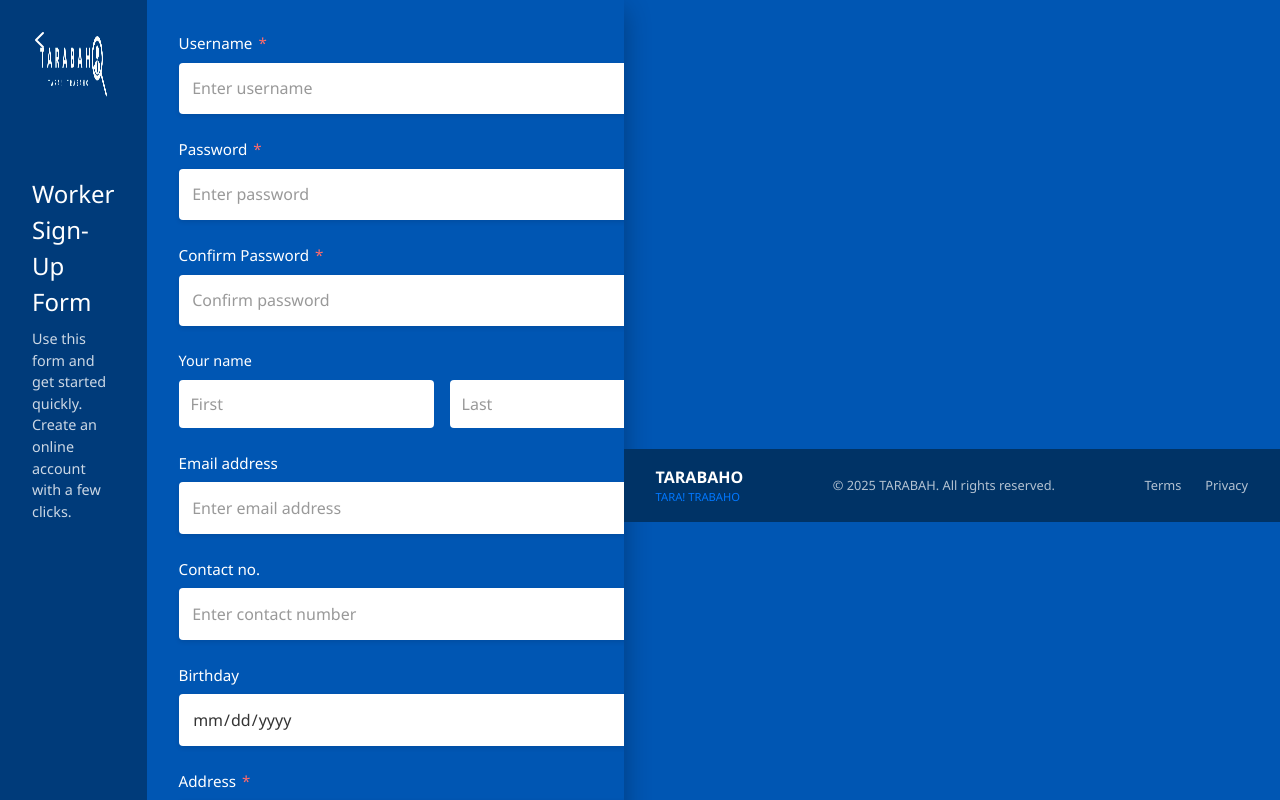
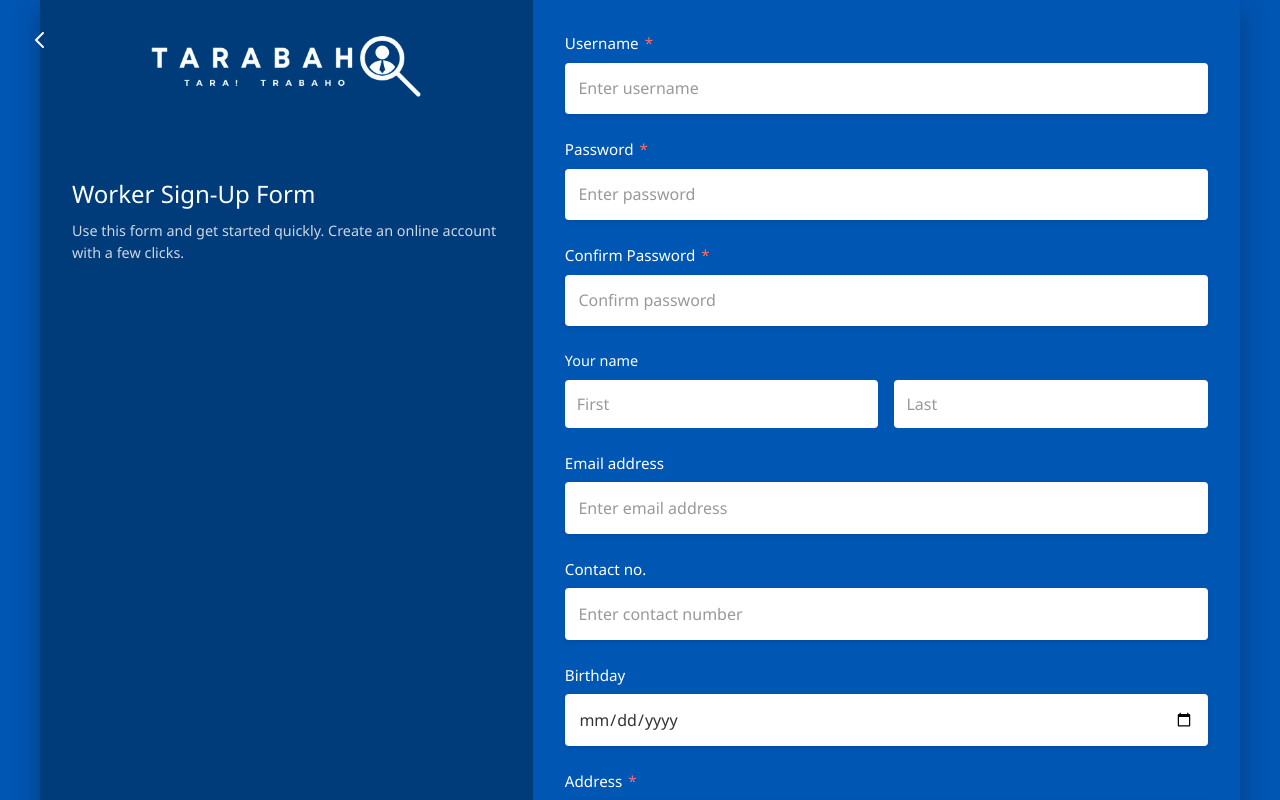
Before and after one commit to lowki0212/IT342-Tarabaho, a React (Vite) app in the folder tarabahofrontend_web/: page /register-worker in a window 1280 px wide. Built offline with nearby package versions, Linux system fonts and the light colour scheme.

Commit message:
removed footer in some pages
-RegisterAdmin
-RegisterUser
-RegisterTrabahador

```diff
--- a/tarabahofrontend_web/src/pages/RegisterAdmin.jsx
+++ b/tarabahofrontend_web/src/pages/RegisterAdmin.jsx
@@ -177,7 +177,7 @@ const RegisterAdmin = () => {
           </div>
         </div>
       </form>
-      <Footer/>
+
     </div>
   )
 }
--- a/tarabahofrontend_web/src/pages/RegisterTrabahador.jsx
+++ b/tarabahofrontend_web/src/pages/RegisterTrabahador.jsx
@@ -414,7 +414,7 @@ const RegisterTrabahador = () => {
           </>
         )}
       </div>
-      <Footer/>
+
     </div>
   )
 }
--- a/tarabahofrontend_web/src/pages/RegisterUser.jsx
+++ b/tarabahofrontend_web/src/pages/RegisterUser.jsx
@@ -174,7 +174,7 @@ const RegisterUser = () => {
           </div>
         </div>
       </form>
-      <Footer/>
+
     </div>
   )
 }
```
